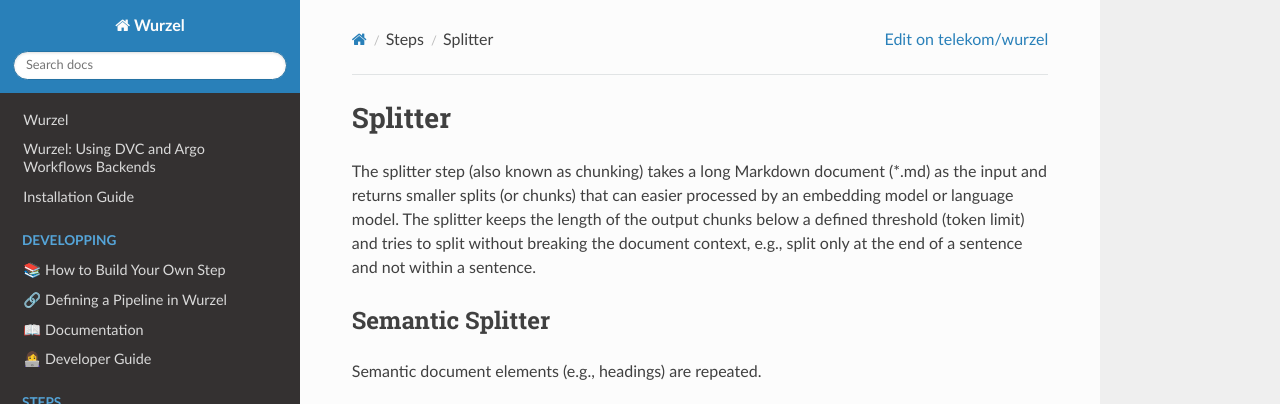
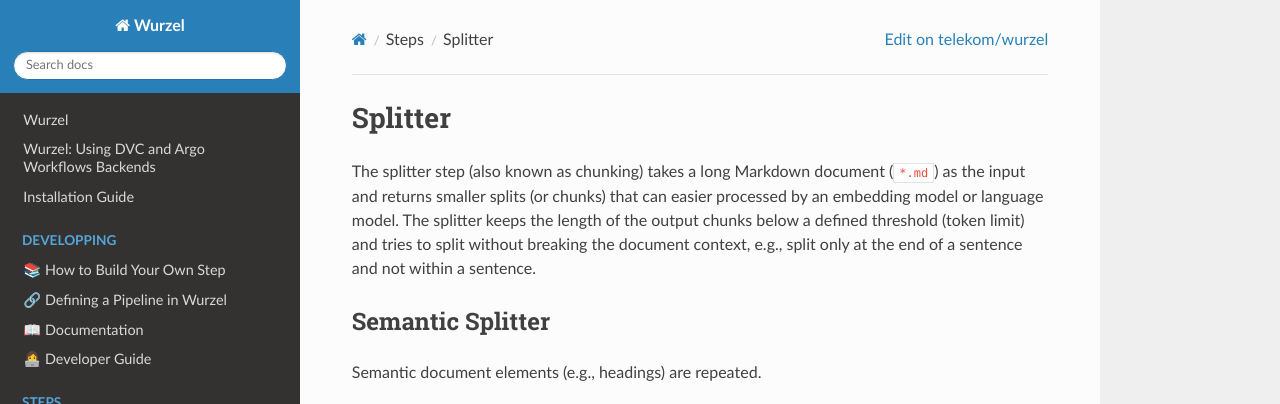
Before and after one commit to telekom/wurzel, an MkDocs documentation site: the page built from docs/steps/splitter.md, in a window 1280 px wide and 1362 px high, cut to the strip 0-404 px from the top of the window. Built offline with MkDocs 1.6.1, drawn with Linux system fonts in a browser that asks for light colours; nearby versions of some CDN libraries.

Commit message:
resolve-conflict

```diff
--- a/docs/steps/splitter.md
+++ b/docs/steps/splitter.md
@@ -1,6 +1,7 @@
 # Splitter
 
-The splitter step (also known as chunking) takes a long Markdown document (*.md) as the input and returns smaller splits (or chunks) that can easier processed by an embedding model or language model. The splitter keeps the length of the output chunks below a defined threshold (token limit) and tries to split without breaking the document context, e.g., split only at the end of a sentence and not within a sentence.
+The splitter step (also known as chunking) takes a long Markdown document (`*.md`) as the input and returns smaller splits (or chunks) that can easier processed by an embedding model or language model.
+The splitter keeps the length of the output chunks below a defined threshold (token limit) and tries to split without breaking the document context, e.g., split only at the end of a sentence and not within a sentence.
 
 ## Semantic Splitter
 
```
